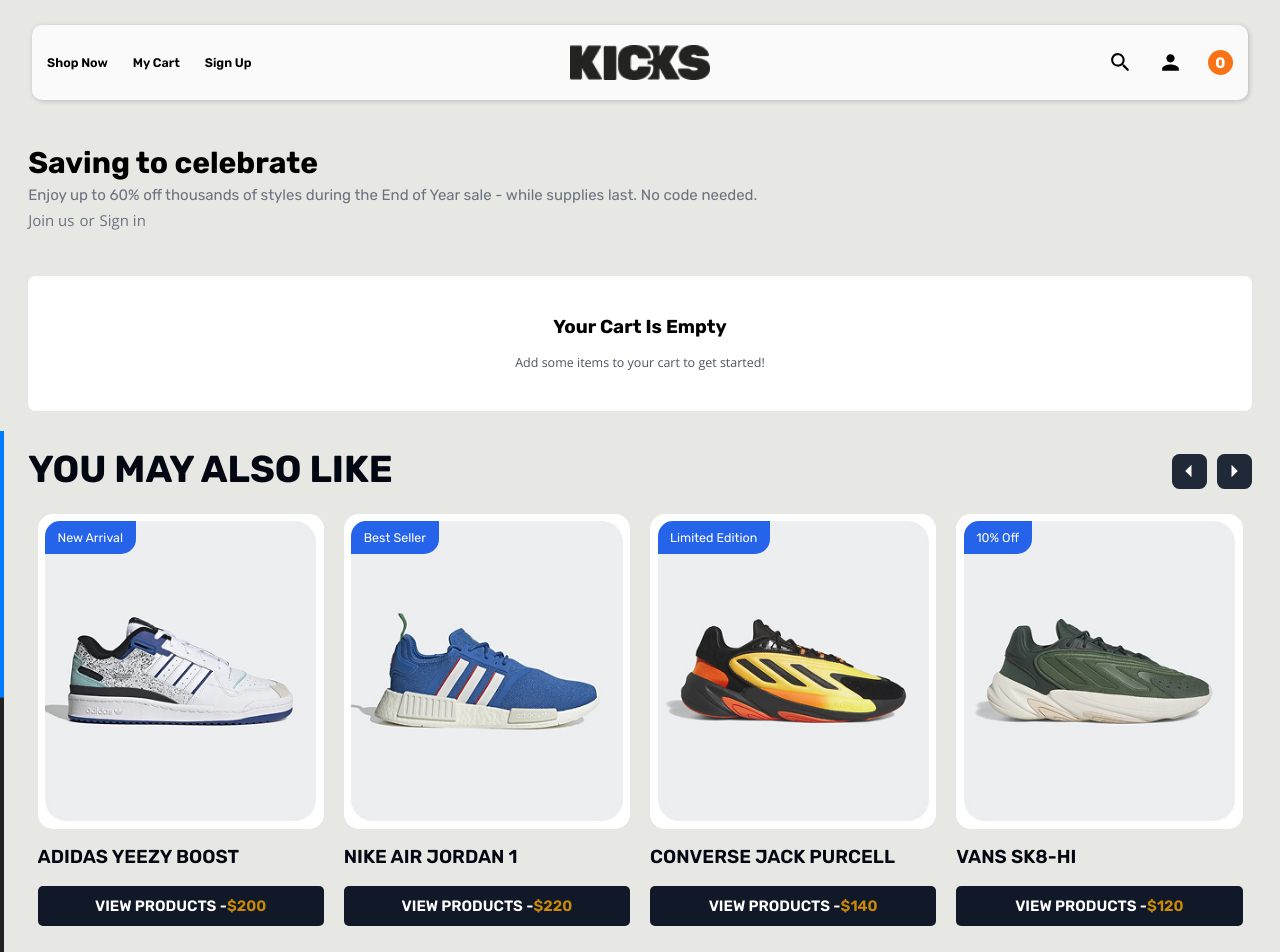
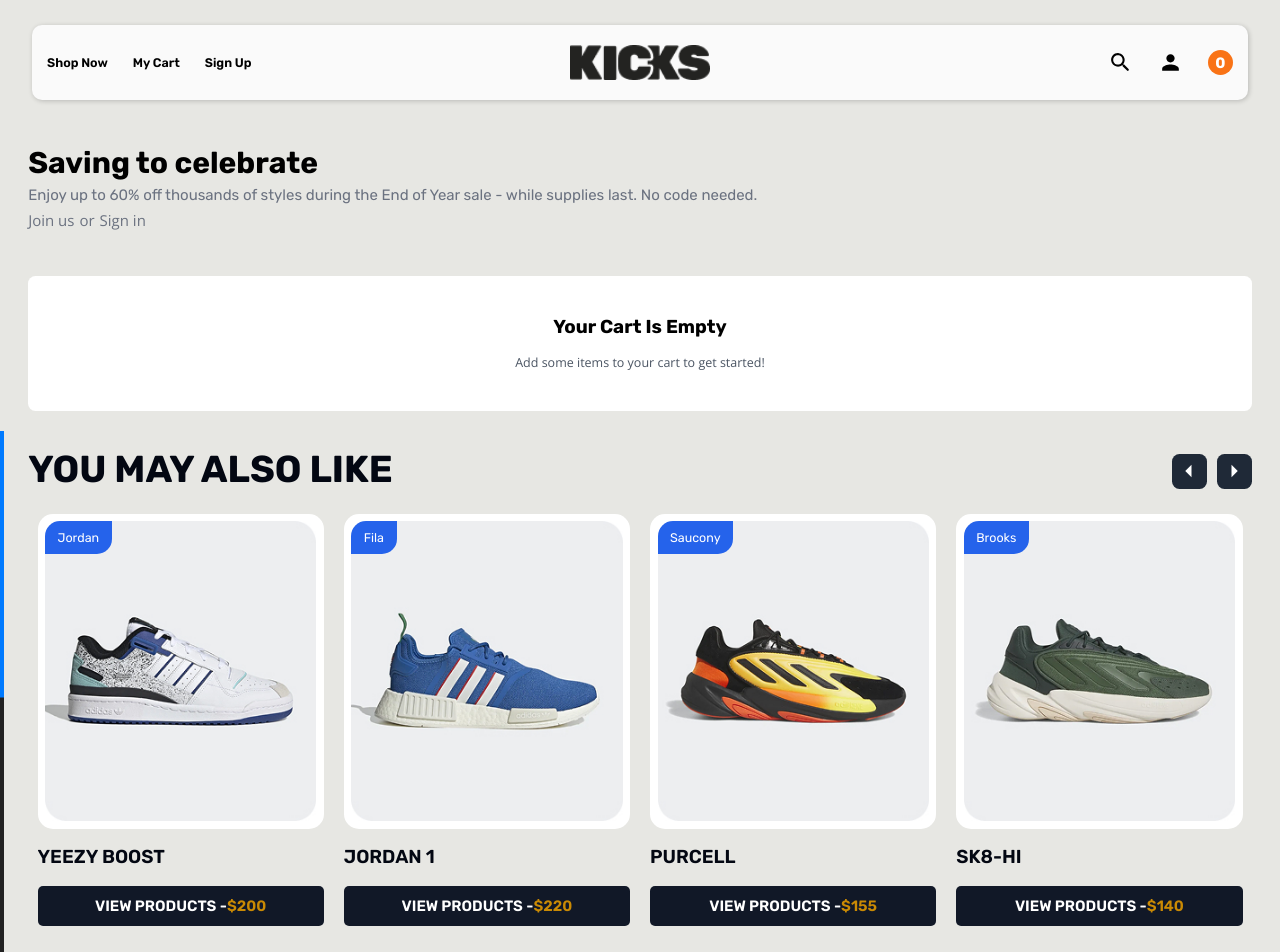
Before and after one commit to Jo-shua09/kicks-e-commerce, a React (Vite) app in the folder kicks/: page /cart in a window 1280 px wide. Shown: the top 952 px of the page. Built offline with nearby package versions, Linux system fonts and the light colour scheme.

Commit message:
added brand names and slo chaneg the style of the cart

```diff
--- a/kicks/src/components/general/buttons.jsx
+++ b/kicks/src/components/general/buttons.jsx
@@ -6,7 +6,7 @@ import PropTypes from "prop-types";
  */
 const Button = ({ name, price }) => {
   return (
-    <button className="sm:text-2xl w-full font-Rubik text-[1.15rem] bg-gray-900 text-white uppercase py-4 px-14 rounded-lg font-semibold">
+    <button className="sm:text-2xl w-full text-nowrap font-Rubik text-[1.15rem] bg-gray-900 text-white uppercase py-4 px-14 rounded-lg font-semibold">
       {name}
       <span className="text-yellow-600 sm:text-2xl w-full font-Rubik text-[1.15rem]">
         ${price}
--- a/kicks/src/components/list/ProductList.jsx
+++ b/kicks/src/components/list/ProductList.jsx
@@ -227,7 +227,7 @@ const ProductList = () => {
                   {list.name}
                 </h3>
                 <div className="" onClick={() => handleProductClick(list)}>
-                  <Button name="view products - " price={list.price} />
+                  <Button name="view product " price={list.price} />
                 </div>
               </div>
             ))}
--- a/kicks/src/components/products/lgProductDesc.jsx
+++ b/kicks/src/components/products/lgProductDesc.jsx
@@ -1,10 +1,10 @@
 import { useState } from "react";
+import Home from "../../pages/Home";
 import { useLocation } from "react-router-dom";
 import { Colors, Sizes } from "../../data/ProductData";
 import { FavoriteOutlined } from "@mui/icons-material";
 import { ToastContainer, toast } from "react-toastify";
-import "react-toastify/dist/ReactToastify.css";
-import Home from "../../pages/Home";
+// import "react-toastify/dist/ReactToastify.css";
 
 const LgProductDesc = () => {
   const [activeColor, setActiveColor] = useState(null);
@@ -45,6 +45,7 @@ const LgProductDesc = () => {
     const cartItem = {
       name,
       price,
+      type,
       image,
       color: activeColor,
       size: activeSize,
@@ -55,6 +56,7 @@ const LgProductDesc = () => {
     const existingItemIndex = existingCart.findIndex(
       (item) =>
         item.name === name &&
+        item.type === type &&
         item.color === activeColor &&
         item.size === activeSize
     );
--- a/kicks/src/components/products/smProductDesc.jsx
+++ b/kicks/src/components/products/smProductDesc.jsx
@@ -1,9 +1,6 @@
 import { useState } from "react";
 import { useLocation } from "react-router-dom";
-import "swiper/css";
-import "swiper/css/free-mode";
-import "swiper/css/navigation";
-import "swiper/css/thumbs";
+import Home from "../../pages/Home";
 import { Colors, Sizes } from "../../data/ProductData";
 import { Favorite } from "@mui/icons-material";
 import { ToastContainer, toast } from "react-toastify";
@@ -29,7 +26,9 @@ const SmProductDesc = () => {
 
   const addToFavorites = () => {
     const favorites = JSON.parse(localStorage.getItem("favorites")) || [];
-    const isFavorite = favorites.some((item) => item.name === name);
+    const isFavorite = favorites.some(
+      (item) => item.name === name && item.type === type
+    );
 
     if (!isFavorite) {
       favorites.push({ name, price, image, type });
@@ -49,6 +48,7 @@ const SmProductDesc = () => {
     const cartItem = {
       name,
       price,
+      type,
       image,
       color: activeColor,
       size: activeSize,
@@ -59,6 +59,7 @@ const SmProductDesc = () => {
     const existingItemIndex = existingCart.findIndex(
       (item) =>
         item.name === name &&
+        item.type === type &&
         item.color === activeColor &&
         item.size === activeSize
     );
@@ -198,7 +199,7 @@ const SmProductDesc = () => {
       <ToastContainer
         position="top-right"
         style={{
-          width: "75%",
+          width: "100%",
           fontSize: "1.4rem",
           fontFamily: "sans-serif",
           fontWeight: "800",
--- a/kicks/src/data/allItems.js
+++ b/kicks/src/data/allItems.js
@@ -34,63 +34,62 @@ export const images = {
   Category2,
 };
 
-
 export const ListOfProducts = [
   {
     id: 1,
-    type: "10% off",
+    type: "Nike",
     image: Shoe5,
-    name: "ADIDAS 4DFWD X",
-    price: 125,
+    name: "4DFWD X",
+    price: 145,
     color: "red",
     size: 42,
     gender: "male",
   },
   {
     id: 2,
-    type: "New Arrival",
+    type: "Adidas",
     image: Shoe1,
-    name: "NIKE AIR FORCE 1",
-    price: 150,
+    name: "AIR FORCE 1",
+    price: 170,
     color: "white",
     size: 40,
     gender: "female",
   },
   {
     id: 3,
-    type: "Best Seller",
+    type: "Puma",
     image: Shoe2,
-    name: "ADIDAS SUPERSTAR",
-    price: 120,
+    name: "SUPERSTAR",
+    price: 135,
     color: "black",
     size: 41,
     gender: "male",
   },
   {
     id: 4,
-    type: "Limited Edition",
+    type: "Reebok",
     image: Shoe3,
-    name: "CONVERSE CHUCK",
-    price: 100,
+    name: "CHUCK",
+    price: 120,
     color: "blue",
     size: 39,
     gender: "unisex",
   },
   {
     id: 5,
-    type: "10% off",
+    type: "New Balance",
     image: Shoe4,
-    name: "VANS OLD SKOOL",
-    price: 90,
+    name: "OLD SKOOL",
+    price: 115,
     color: "green",
     size: 38,
     gender: "female",
   },
   {
     id: 6,
-    type: "New Arrival",
+    type: "Converse",
     image: Shoe6,
-    name: "ADIDAS BOOST",
+    name: "BOOST",
     price: 180,
     color: "gray",
     size: 43,
@@ -98,9 +97,9 @@ export const ListOfProducts = [
   },
   {
     id: 7,
-    type: "Best Seller",
+    type: "Vans",
     image: Shoe7,
-    name: "NIKE MAX 270",
+    name: "MAX 270",
     price: 160,
     color: "yellow",
     size: 42,
@@ -108,29 +107,29 @@ export const ListOfProducts = [
   },
   {
     id: 8,
-    type: "Limited Edition",
+    type: "Under Armour",
     image: Shoe8,
-    name: "REEBOK CLASSIC LEATHER",
-    price: 110,
+    name: "CLASSIC",
+    price: 130,
     color: "red",
     size: 41,
     gender: "male",
   },
   {
     id: 9,
-    type: "10% off",
+    type: "ASICS",
     image: Shoe9,
-    name: "PUMA SUEDE",
-    price: 130,
+    name: "SUEDE",
+    price: 145,
     color: "black",
     size: 40,
     gender: "female",
   },
   {
     id: 10,
-    type: "New Arrival",
+    type: "Jordan",
     image: Shoe10,
-    name: "ADIDAS YEEZY BOOST",
+    name: "YEEZY BOOST",
     price: 200,
     color: "white",
     size: 44,
@@ -138,9 +137,9 @@ export const ListOfProducts = [
   },
   {
     id: 11,
-    type: "Best Seller",
+    type: "Fila",
     image: Shoe11,
-    name: "NIKE AIR JORDAN 1",
+    name: "JORDAN 1",
     price: 220,
     color: "red",
     size: 42,
@@ -148,29 +147,29 @@ export const ListOfProducts = [
   },
   {
     id: 12,
-    type: "Limited Edition",
+    type: "Saucony",
     image: Shoe12,
-    name: "CONVERSE JACK PURCELL",
-    price: 140,
+    name: "PURCELL",
+    price: 155,
     color: "blue",
     size: 41,
     gender: "unisex",
   },
   {
     id: 13,
-    type: "10% off",
+    type: "Brooks",
     image: Shoe13,
-    name: "VANS SK8-HI",
-    price: 120,
+    name: "SK8-HI",
+    price: 140,
     color: "black",
     size: 39,
     gender: "female",
   },
   {
     id: 14,
-    type: "New Arrival",
+    type: "Mizuno",
     image: Shoe14,
-    name: "ADIDAS SUPERNOVA",
+    name: "SUPERNOVA",
     price: 190,
     color: "gray",
     size: 43,
@@ -178,69 +177,69 @@ export const ListOfProducts = [
   },
   {
     id: 15,
-    type: "Best Seller",
+    type: "Nike",
     image: Shoe1,
-    name: "AIR FORCE 1 LOW",
-    price: 140,
+    name: "FORCE 1 LOW",
+    price: 165,
     color: "white",
     size: 40,
     gender: "unisex",
   },
   {
     id: 16,
-    type: "Limited Edition",
+    type: "Adidas",
     image: Shoe2,
-    name: "ADIDAS STAN SMITH",
-    price: 130,
+    name: "STAN SMITH",
+    price: 150,
     color: "green",
     size: 42,
     gender: "male",
   },
   {
     id: 17,
-    type: "10% off",
+    type: "Converse",
     image: Shoe3,
-    name: "TAYLOR ALL STAR",
-    price: 110,
+    name: "ALL STAR",
+    price: 125,
     color: "red",
     size: 39,
     gender: "female",
   },
   {
     id: 18,
-    type: "New Arrival",
+    type: "Vans",
     image: Shoe4,
-    name: "VANS OLD SKOOL II",
-    price: 100,
+    name: "OLD SKOOL 2",
+    price: 135,
     color: "blue",
     size: 38,
     gender: "unisex",
   },
   {
     id: 19,
-    type: "Best Seller",
+    type: "Puma",
     image: Shoe5,
-    name: "ADIDAS 4DFWD X 2",
-    price: 125,
+    name: "4DFWD X2",
+    price: 145,
     color: "gray",
     size: 41,
     gender: "male",
   },
   {
     id: 20,
-    type: "Limited Edition",
+    type: "Reebok",
     image: Shoe6,
-    name: "AIR FORCE 1 HIGH",
-    price: 150,
+    name: "FORCE 1 HI",
+    price: 175,
     color: "black",
     size: 43,
     gender: "female",
   },
   {
     id: 21,
-    type: "New Arrival",
+    type: "New Balance",
     image: Shoe10,
-    name: "ADIDAS YEEZY BOOST",
+    name: "YEEZY BOOST",
     price: 200,
     color: "white",
     size: 44,
@@ -248,9 +247,9 @@ export const ListOfProducts = [
   },
   {
     id: 22,
-    type: "Best Seller",
+    type: "Under Armour",
     image: Shoe11,
-    name: "NIKE AIR JORDAN 1",
+    name: "JORDAN 1",
     price: 220,
     color: "red",
     size: 42,
@@ -258,32 +257,32 @@ export const ListOfProducts = [
   },
   {
     id: 23,
-    type: "Limited Edition",
+    type: "ASICS",
     image: Shoe12,
-    name: "CONVERSE JACK PURCELL",
-    price: 140,
+    name: "PURCELL",
+    price: 160,
     color: "blue",
     size: 41,
     gender: "female",
   },
   {
     id: 24,
-    type: "10% off",
+    type: "Jordan",
     image: Shoe13,
-    name: "VANS SK8-HI",
-    price: 120,
+    name: "SK8-HI",
+    price: 140,
     color: "black",
     size: 39,
     gender: "male",
   },
   {
     id: 25,
-    type: "New Arrival",
+    type: "Fila",
     image: Shoe14,
-    name: "ADIDAS SUPERNOVA",
-    price: 190,
+    name: "SUPERNOVA",
+    price: 195,
     color: "gray",
     size: 43,
     gender: "unisex",
-  }
+  },
 ];
```
Also changed, not shown: kicks/src/components/cart/CartItems.jsx (+54 -39 lines).
